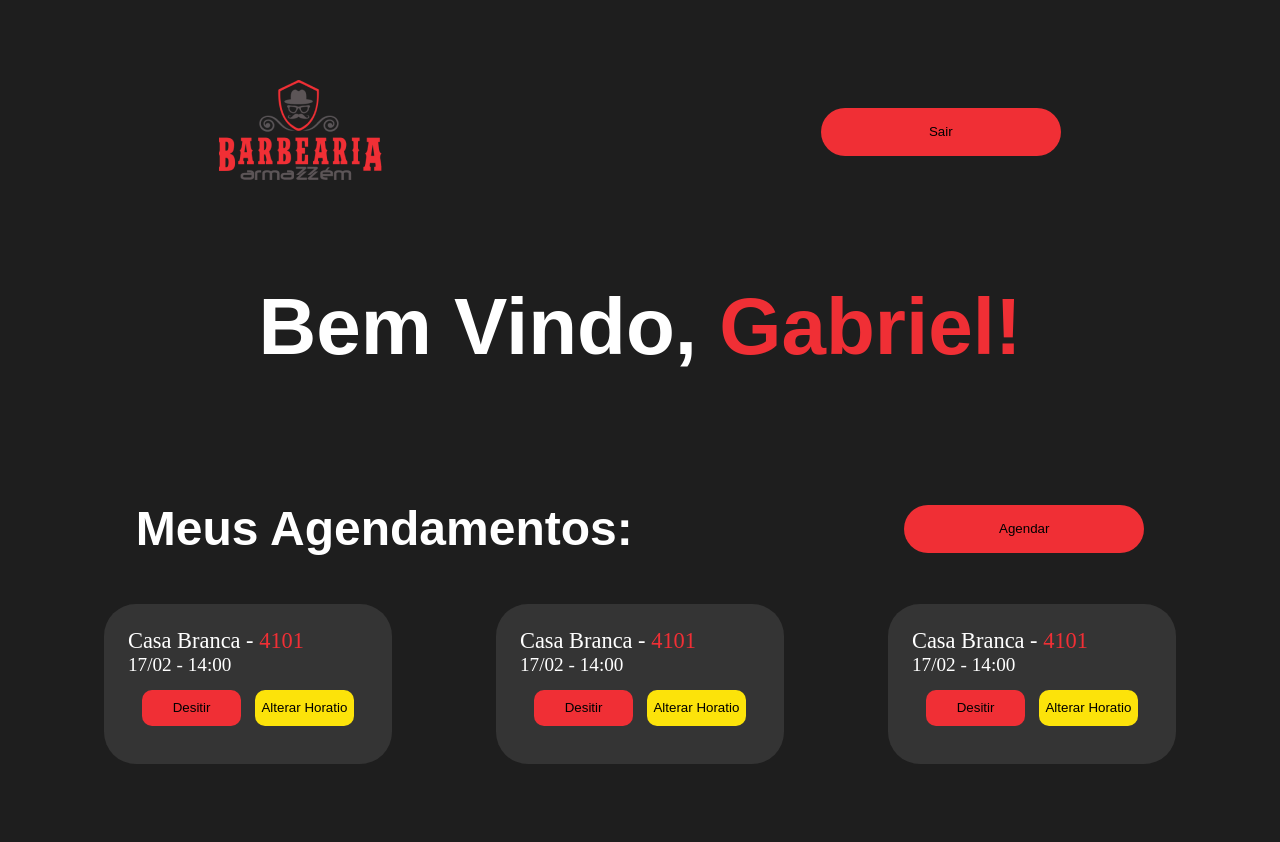
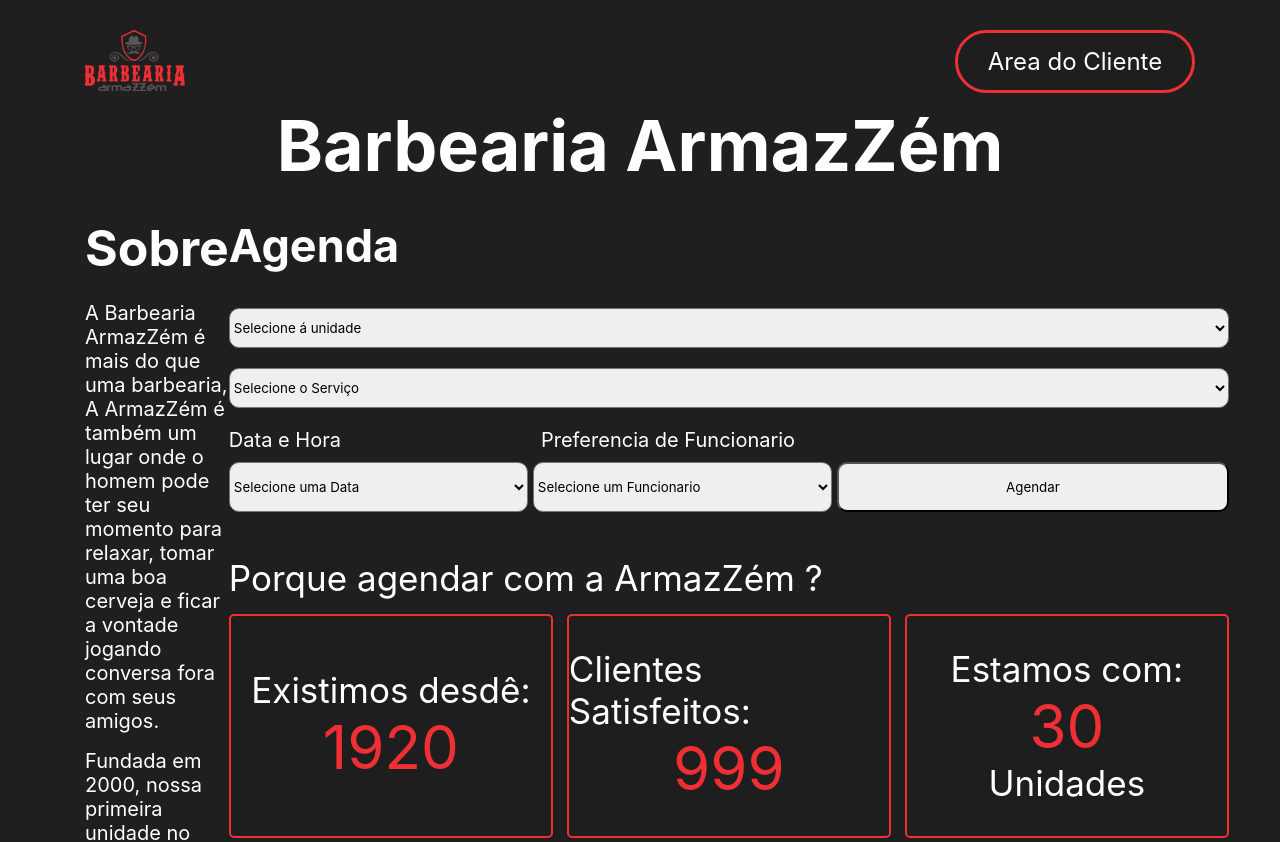
Before and after one commit to HeitorDePaula/Projeto-Final-3-Semestre-IFSP, a React (Create React App) app: page / in a window 1280 px wide. Shown: the top 842 px of the page. Before the commit the page ends 800 px from the top, so only its background shows below. Built offline with nearby package versions, Linux system fonts and the light colour scheme.

Commit message:
alteracao area.js

```diff
--- a/src/Cliente/Area.js
+++ b/src/Cliente/Area.js
@@ -7,7 +7,7 @@
         <div className="area-container">
             <div className='area-nav'>
                 <img src={logo2} width='100px' />
-                <button className="area-button">Area do Cliente</button>
+               <button className="area-button3"><a href='./HomeBarbeiro' className='a2'>Area do Cliente</a></button>
             </div>
             <h1 className='area-title'>Barbearia ArmazZém</h1>
             <div className='area-content'>
--- a/src/Style/Area.css
+++ b/src/Style/Area.css
@@ -113,4 +113,16 @@
     max-width: 100%;
     width: 511px;
     height: 322px
+
 }
+.area-button3{
+    width: 15rem;
+    border: #F02F35 solid 0.2rem;
+    background-color: #1e1e1e;
+    border-radius: 2rem;
+}
+.a2{
+    font-size: 1.5rem;
+    color: white;
+    text-decoration: none;
+}
--- a/src/index.js
+++ b/src/index.js
@@ -1,6 +1,6 @@
 import React from 'react';
 import ReactDOM from 'react-dom/client';
-import App from './Components/HomeBarbeiro';
+import App from './App';
 
 const root = ReactDOM.createRoot(document.getElementById('root'));
 root.render(
```
Also changed, not shown: src/Cliente/HomeBarbeiro.js (renamed from src/Components/HomeBarbeiro.js).
